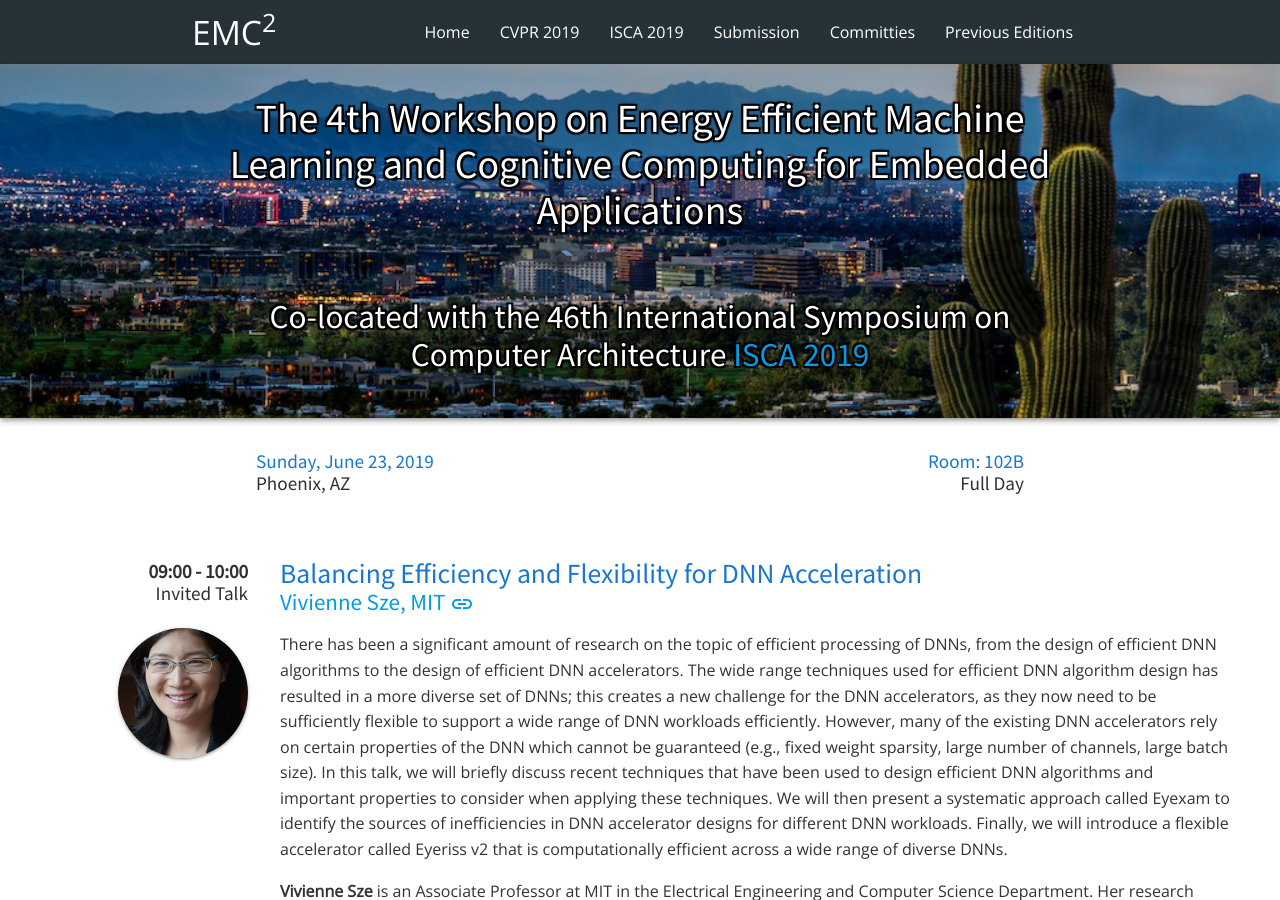
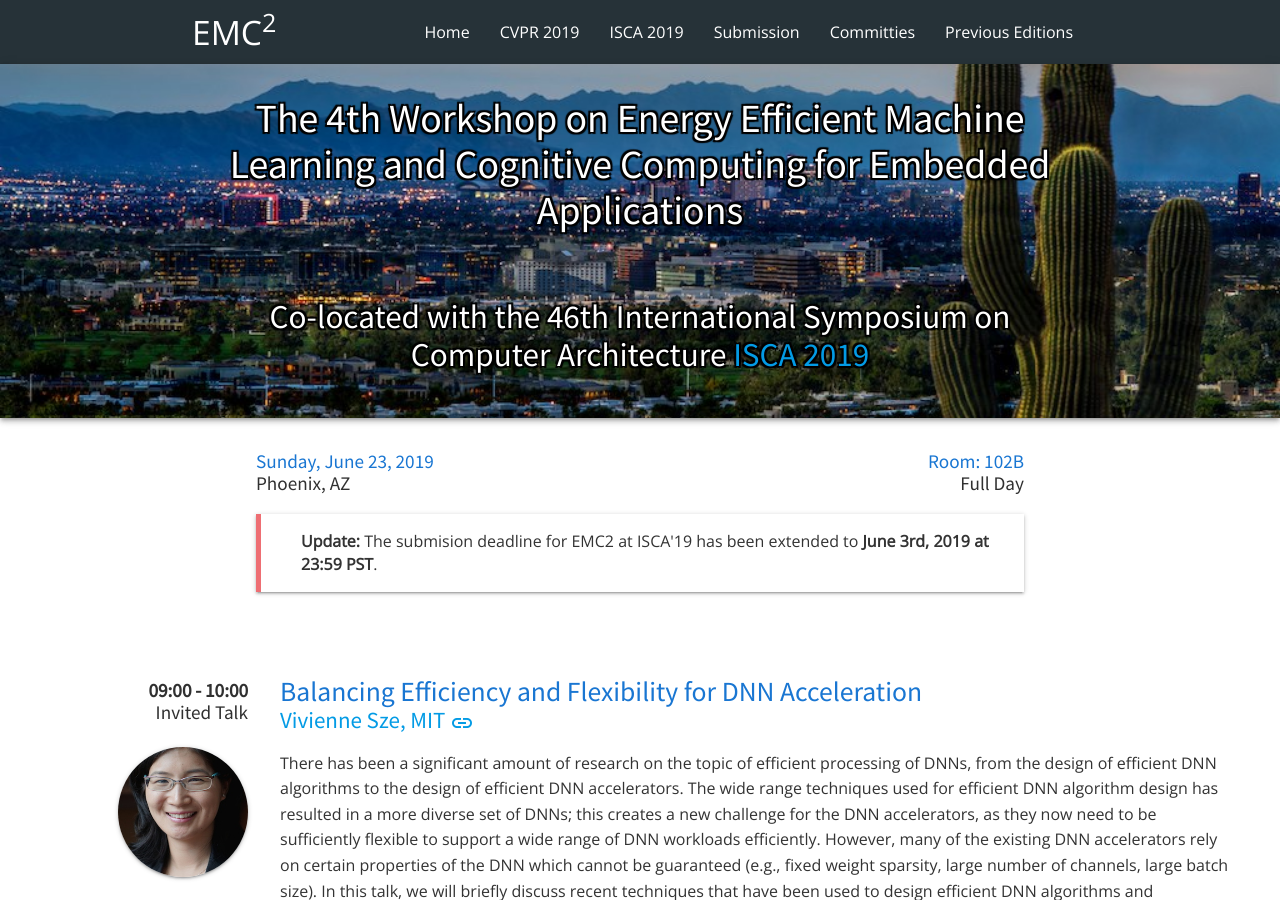
Before and after one commit to mgoldfar/emc2-web, a Jekyll site: the page built from _editions/4-isca-19.html, in a window 1280 px wide and 900 px high. Built offline with Jekyll 4.4.1, drawn with Linux system fonts in a browser that asks for light colours.

Commit message:
Extended 4th edition submission deadline.

```diff
--- a/_editions/4-isca-19.html
+++ b/_editions/4-isca-19.html
@@ -14,3 +14,9 @@ header_image: assets/images/editions/isca-19.jpg
 is_upcomming: True
 is_accepting_submission: True
 ---
+<blockquote class="z-depth-1">
+    <p style="padding: 1rem; text-align: left;">
+        <strong>Update:</strong>
+        The submision deadline for EMC2 at ISCA'19 has been extended to <strong>June 3rd, 2019 at 23:59 PST</strong>.
+    </p>
+</blockquote>
--- a/submission.html
+++ b/submission.html
@@ -25,7 +25,10 @@ show_note: True
             <tbody>
                 <tr>
                     <td>Paper Submission</td>
-                    <td><strong>May 27th, 2019 (23:59 PST)</strong></td>
+                    <td>
+                        <strong style="text-decoration: line-through;">May 27th, 2019 (23:59 PST)</strong>
+                        <strong style="color: red;">June 3rd, 2019 (23:59 PST)</strong>
+                    </td>
                 </tr>
                 <tr>
                     <td>Acceptance and Rebuttals</td>
```
